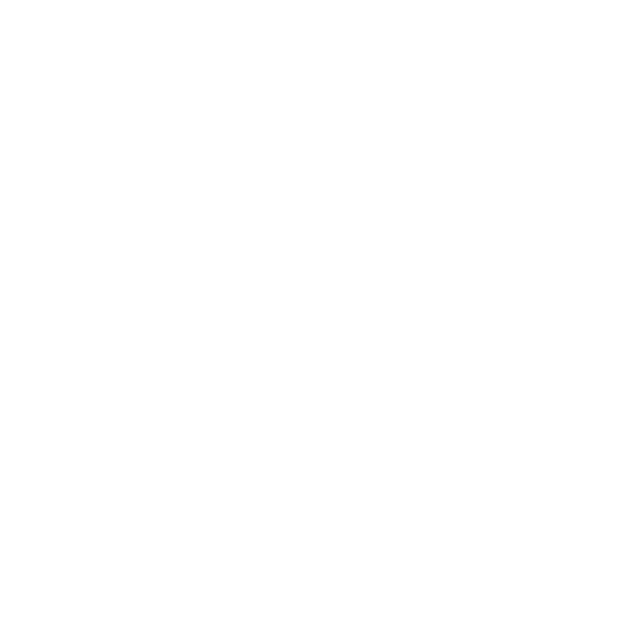
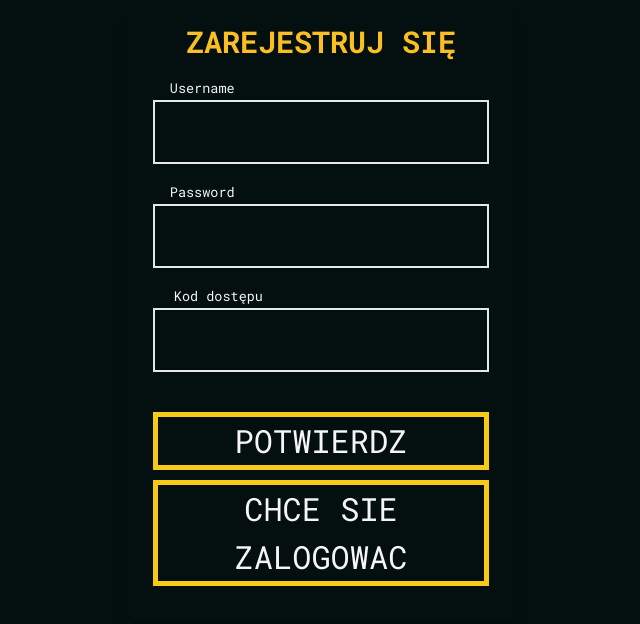
Before and after one commit to magnuschase/beercounter-front, a Nuxt app: page /Register in a window 1280 px wide. Before the commit this address had no page. Shown: the top 624 px of the page, without its empty margins (319-959 px from the left). Built offline with nearby package versions, Linux system fonts and the light colour scheme.

Commit message:
Add authentication

```diff
--- /dev/null
+++ b/assets/tailwind.css
@@ -0,0 +1,4 @@
+.outline input:focus-within ~ label,
+.outline input:not(:placeholder-shown) ~ label {
+  @apply transform scale-75 -translate-y-4 z-0 ml-3 px-1 py-0;
+}
--- a/layouts/default.vue
+++ b/layouts/default.vue
@@ -5,58 +5,10 @@
 </template>
 
 <style>
-html {
-  font-family:
-    'Source Sans Pro',
-    -apple-system,
-    BlinkMacSystemFont,
-    'Segoe UI',
-    Roboto,
-    'Helvetica Neue',
-    Arial,
-    sans-serif;
-  font-size: 16px;
-  word-spacing: 1px;
-  -ms-text-size-adjust: 100%;
-  -webkit-text-size-adjust: 100%;
-  -moz-osx-font-smoothing: grayscale;
-  -webkit-font-smoothing: antialiased;
-  box-sizing: border-box;
-}
-
-*,
-*::before,
-*::after {
-  box-sizing: border-box;
-  margin: 0;
-}
-
-.button--green {
-  display: inline-block;
-  border-radius: 4px;
-  border: 1px solid #3b8070;
-  color: #3b8070;
-  text-decoration: none;
-  padding: 10px 30px;
-}
-
-.button--green:hover {
-  color: #fff;
-  background-color: #3b8070;
-}
-
-.button--grey {
-  display: inline-block;
-  border-radius: 4px;
-  border: 1px solid #35495e;
-  color: #35495e;
-  text-decoration: none;
-  padding: 10px 30px;
-  margin-left: 15px;
-}
-
-.button--grey:hover {
-  color: #fff;
-  background-color: #35495e;
+@import url("https://fonts.googleapis.com/css2?family=Roboto+Mono:wght@100;200;300;400;500;600;700&display=swap");
+body {
+  background-color: #040f0f;
+  color: whitesmoke;
+  font-family: "Roboto Mono", monospace;
 }
 </style>
--- a/nuxt.config.js
+++ b/nuxt.config.js
@@ -39,6 +39,8 @@ export default {
   modules: [
     // https://go.nuxtjs.dev/axios
     '@nuxtjs/axios',
+    '@nuxtjs/auth',
+    '@nuxtjs/dotenv'
   ],
 
   // Axios module configuration: https://go.nuxtjs.dev/config-axios
@@ -46,5 +48,27 @@ export default {
 
   // Build Configuration: https://go.nuxtjs.dev/config-build
   build: {
-  }
+  },
+
+  server: {
+    port: 8080
+  },
+
+  auth: {
+    cookie: false,
+    strategies: {
+      local: {
+        endpoints: {
+          login: { url: 'http://localhost:3000/login', method: 'post', propertyName: "token" },
+          user: { url: 'http://localhost:3000/login/user', method: 'post', propertyName: false }
+        }
+      }
+    }
+  },
+  redirect: {
+    login: '/login',
+    logout: '/login',
+    callback: '/',
+    home: '/'
+  },
 }
--- /dev/null
+++ b/pages/Login.vue
@@ -0,0 +1,131 @@
+<template>
+  <div>
+    <div
+      class="
+        max-w-sm
+        mx-auto
+        rounded-lg
+        shadow-xl
+        overflow-hidden
+        p-6
+        space-y-10
+      "
+    >
+      <h2 class="text-3xl font-bold text-yellow-400 text-center">
+        ZALOGUJ SIE
+      </h2>
+      <div class="outline relative border-2 focus-within:border-green-500">
+        <input
+          type="text"
+          name="username"
+          v-model="username"
+          class="
+            block
+            p-4
+            w-full
+            text-lg
+            appearance-none
+            focus:outline-none
+            bg-transparent
+          "
+        />
+        <label
+          for="username"
+          class="
+            absolute
+            top-0
+            text-lg
+            bg-transparent
+            p-4
+            -z-1
+            duration-300
+            origin-0
+          "
+          >Username</label
+        >
+      </div>
+      <div class="outline relative border-2 focus-within:border-green-500">
+        <input
+          type="password"
+          name="password"
+          v-model="password"
+          class="
+            block
+            p-4
+            w-full
+            text-lg
+            appearance-none
+            focus:outline-none
+            bg-transparent
+          "
+        />
+        <label
+          for="password"
+          class="
+            absolute
+            top-0
+            text-lg
+            bg-transparent
+            p-4
+            -z-1
+            duration-300
+            origin-0
+          "
+          >Password</label
+        >
+      </div>
+      <button class="mainButton" @click="click">POTWIERDZ</button>
+      <NuxtLink to="/register">
+        <button class="mainButton">CHCE SIE ZAREJESTROWAC</button>
+      </NuxtLink>
+    </div>
+  </div>
+</template>
+
+<script>
+export default {
+  data: () => {
+    return {
+      username: "",
+      password: "",
+    };
+  },
+  methods: {
+    click: async function () {
+      let userData = {
+        name: this.username,
+        password: this.password,
+      };
+      try {
+        await this.$auth.loginWith("local", { data: userData }).then(() => {});
+      } catch (err) {
+        console.log(err);
+        alert("Nieprawidłowe dane logowania! Spróbuj ponownie.");
+      }
+    },
+  },
+};
+</script>
+
+<style lang="postcss" scoped>
+.outline input:focus-within ~ label,
+.outline input:not(:placeholder-shown) ~ label {
+  @apply transform scale-75 -translate-y-7 z-0 px-1 py-0;
+}
+.mainButton {
+  width: 100%;
+  color: $light;
+  font-weight: 400;
+  font-family: "Roboto Mono", sans-serif;
+  font-size: 2rem;
+  margin-top: 10px;
+  margin-bottom: 10px;
+  border: 5px solid #f7ca18;
+  transition: all 0.3s cubic-bezier(0.215, 0.61, 0.355, 1) 0s;
+}
+.mainButton:hover {
+  color: $dark;
+  background-color: #f7ca18;
+  transition: all 0.3s cubic-bezier(0.215, 0.61, 0.355, 1) 0s;
+}
+</style>
--- /dev/null
+++ b/pages/Register.vue
@@ -0,0 +1,177 @@
+<template>
+  <div>
+    <!-- <h1>Login</h1>
+    <input type="text" name="name" v-model="username" />
+    <input type="password" name="password" v-model="password" />
+    <button @click="click">SUBMIT</button> -->
+    <div
+      class="
+        max-w-sm
+        mx-auto
+        rounded-lg
+        shadow-xl
+        overflow-hidden
+        p-6
+        space-y-10
+      "
+    >
+      <h2 class="text-3xl font-bold text-yellow-400 text-center">
+        ZAREJESTRUJ SIĘ
+      </h2>
+      <div class="outline relative border-2 focus-within:border-green-500">
+        <input
+          type="text"
+          name="username"
+          v-model="username"
+          class="
+            block
+            p-4
+            w-full
+            text-lg
+            appearance-none
+            focus:outline-none
+            bg-transparent
+          "
+        />
+        <label
+          for="username"
+          class="
+            absolute
+            top-0
+            text-lg
+            bg-transparent
+            p-4
+            -z-1
+            duration-300
+            origin-0
+          "
+          >Username</label
+        >
+      </div>
+      <div class="outline relative border-2 focus-within:border-green-500">
+        <input
+          type="password"
+          name="password"
+          v-model="password"
+          class="
+            block
+            p-4
+            w-full
+            text-lg
+            appearance-none
+            focus:outline-none
+            bg-transparent
+          "
+        />
+        <label
+          for="password"
+          class="
+            absolute
+            top-0
+            text-lg
+            bg-transparent
+            p-4
+            -z-1
+            duration-300
+            origin-0
+          "
+          >Password</label
+        >
+      </div>
+      <div class="outline relative border-2 focus-within:border-green-500">
+        <input
+          type="text"
+          name="passphrase"
+          v-model="passphrase"
+          class="
+            block
+            p-4
+            w-full
+            text-lg
+            appearance-none
+            focus:outline-none
+            bg-transparent
+          "
+        />
+        <label
+          for="passphrase"
+          class="
+            absolute
+            top-0
+            text-lg
+            bg-transparent
+            p-4
+            -z-1
+            duration-300
+            origin-0
+          "
+          >Kod dostępu</label
+        >
+      </div>
+      <button class="mainButton" @click="click">POTWIERDZ</button>
+      <NuxtLink to="/login">
+        <button class="mainButton">CHCE SIE ZALOGOWAC</button>
+      </NuxtLink>
+    </div>
+  </div>
+</template>
+
+<script>
+import axios from "axios";
+
+export default {
+  data: () => {
+    return {
+      username: "",
+      password: "",
+      passphrase: "",
+    };
+  },
+  methods: {
+    click: async function () {
+      let userData = {
+        name: this.username,
+        password: this.password,
+      };
+      if (this.passphrase == process.env.PASSPHRASE) {
+        try {
+          await axios
+            .post("http://localhost:3000/add/user", userData)
+            .then((res) => {
+              alert("Zostałeś zarejestrowany. Teraz możesz się zalogować");
+              this.$router.push("/");
+            });
+        } catch (err) {
+          console.log(err);
+          alert("Nazwa użytkownika jest już zajęta");
+        }
+      } else {
+        alert("Zły kod dostępu!");
+      }
+    },
+  },
+};
+</script>
+
+<style lang="postcss" scoped>
+.outline input:focus-within ~ label,
+.outline input:not(:placeholder-shown) ~ label {
+  @apply transform scale-75 -translate-y-7 z-0 px-1 py-0;
+}
+.mainButton {
+  width: 100%;
+  color: $light;
+  font-weight: 400;
+  font-family: "Roboto Mono", sans-serif;
+  font-size: 2rem;
+  margin-top: 10px;
+  margin-bottom: 10px;
+  border: 5px solid #f7ca18;
+  transition: all 0.3s cubic-bezier(0.215, 0.61, 0.355, 1) 0s;
+}
+.mainButton:hover {
+  color: $dark;
+  background-color: #f7ca18;
+  transition: all 0.3s cubic-bezier(0.215, 0.61, 0.355, 1) 0s;
+}
+</style>
--- a/pages/index.vue
+++ b/pages/index.vue
@@ -1,34 +1,15 @@
 <template>
   <div class="container">
     <div>
-      <Logo />
-      <h1 class="title">
-        beercounter-front
-      </h1>
-      <div class="links">
-        <a
-          href="https://nuxtjs.org/"
-          target="_blank"
-          rel="noopener noreferrer"
-          class="button--green"
-        >
-          Documentation
-        </a>
-        <a
-          href="https://github.com/nuxt/nuxt.js"
-          target="_blank"
-          rel="noopener noreferrer"
-          class="button--grey"
-        >
-          GitHub
-        </a>
-      </div>
+      <h1 class="title">beercounter-front</h1>
     </div>
   </div>
 </template>
 
 <script>
-export default {}
+export default {
+  middleware: "auth",
+};
 </script>
 
 <style>
@@ -45,25 +26,15 @@ export default {}
   align-items: center;
   text-align: center;
 }
-
 .title {
-  font-family:
-    'Quicksand',
-    'Source Sans Pro',
-    -apple-system,
-    BlinkMacSystemFont,
-    'Segoe UI',
-    Roboto,
-    'Helvetica Neue',
-    Arial,
-    sans-serif;
+  font-family: "Quicksand", "Source Sans Pro", -apple-system, BlinkMacSystemFont,
+    "Segoe UI", Roboto, "Helvetica Neue", Arial, sans-serif;
   display: block;
   font-weight: 300;
   font-size: 100px;
   color: #35495e;
   letter-spacing: 1px;
 }
-
 .subtitle {
   font-weight: 300;
   font-size: 42px;
@@ -71,7 +42,6 @@ export default {}
   word-spacing: 5px;
   padding-bottom: 15px;
 }
-
 .links {
   padding-top: 15px;
 }
--- /dev/null
+++ b/store/index.js
@@ -0,0 +1,13 @@
+import axios from 'axios'
+
+export const state = () => ({
+
+})
+
+export const mutations = {
+
+}
+
+export const actions = {
+
+}
```
Also changed, not shown: jsconfig.json (deleted, +0 -12 lines), package.json (+6 -1 lines), 1 other file (tests, documents, lock files or other folders).
